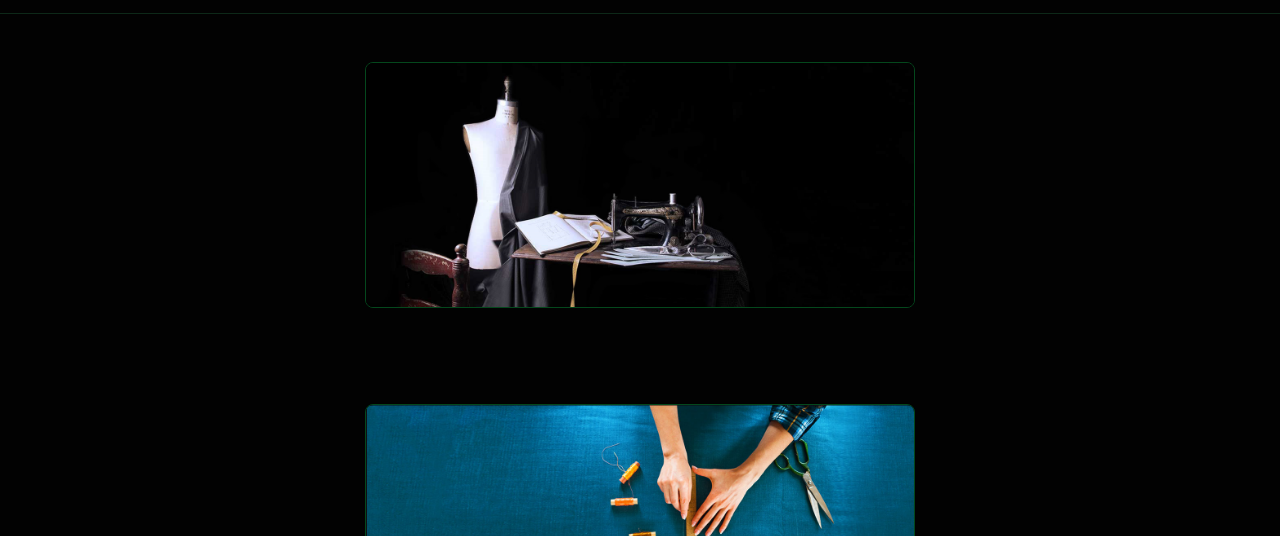
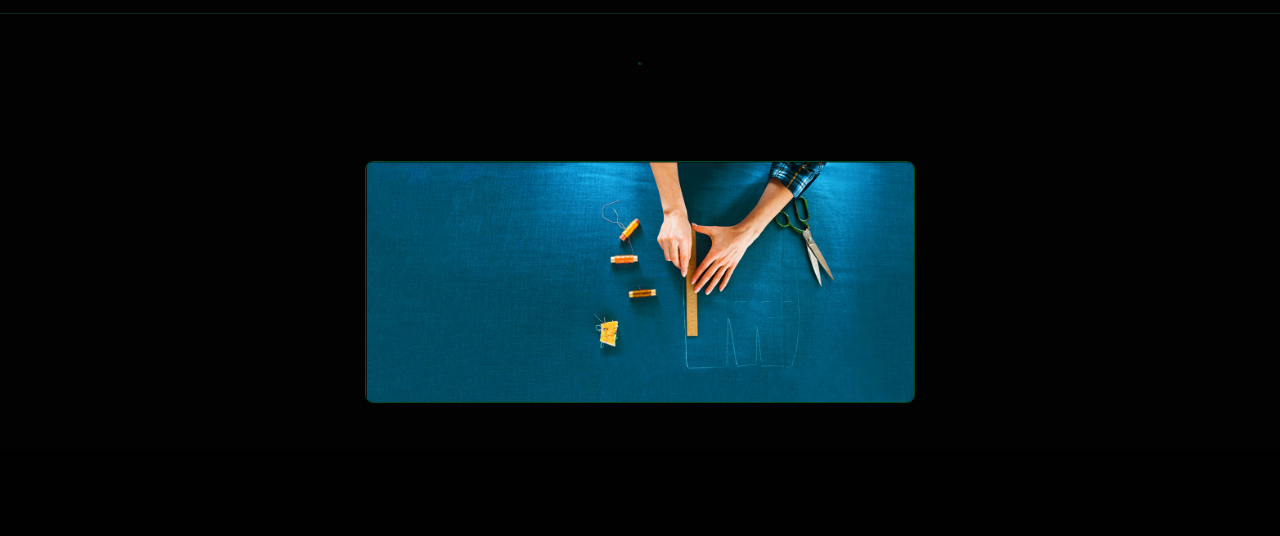
Before and after one commit to Al-Nisa-DesigningBrand/Al-Nisa, a plain HTML site: page index.html in a window 1280 px wide. Shown: the part 57-593 px from the top of the page. Drawn offline with Linux system fonts and the light colour scheme.

Commit message:
Update index.html
Signed-off-by: Al-Nisa-DesigningBrand <friends.22384@gmail.com>

```diff
--- a/index.html
+++ b/index.html
@@ -20,7 +20,7 @@
  <!-- New Process Section with Two Images -->
   <section class="process">
     <div class="process-images">
-      <img src="1.png" width="2000" height="2000" alt="Process Image 1">
+      <img src="1.png" width="2" height="2" alt="Process Image 1">
 
     </div>
   </section>
```
